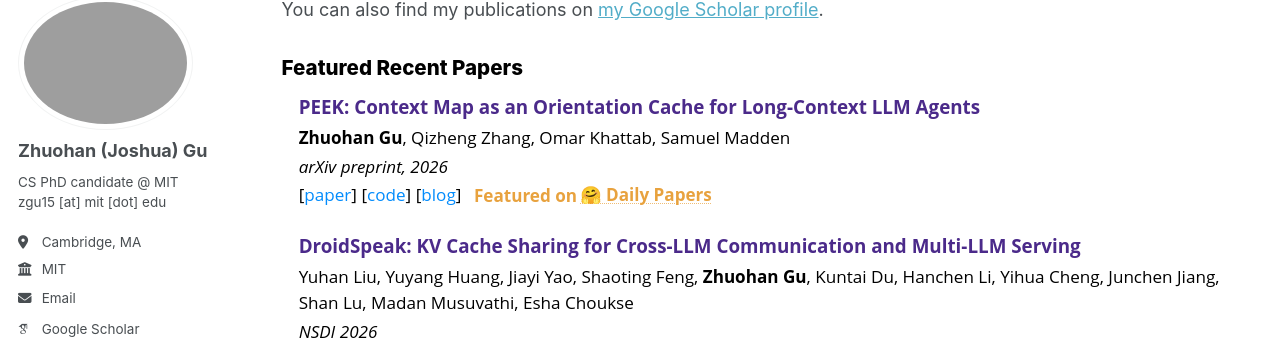
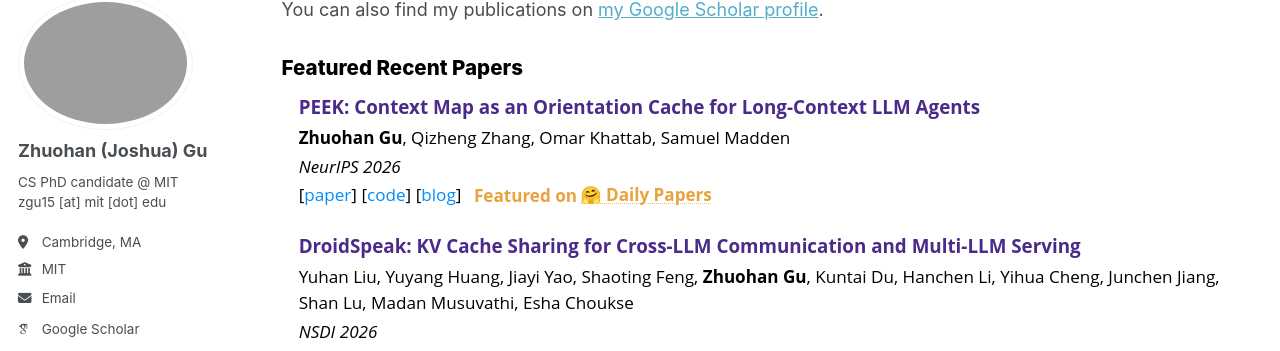
Before and after one commit to zhuohangu/zhuohangu.github.io, a Jekyll site: the page built from _pages/research.html, in a window 1280 px wide and 900 px high. Shown: the part 110-461 px from the top of the window. Built offline with Jekyll 4.4.1, drawn with Linux system fonts in a browser that asks for light colours; some web fonts are replaced.

Commit message:
neurips 2026

```diff
--- a/_pages/research.html
+++ b/_pages/research.html
@@ -85,7 +85,7 @@ author_profile: true
     <li class="cvitem">
       <div class="cvitem-title">PEEK: Context Map as an Orientation Cache for Long-Context LLM Agents</div>
       <div class="authorlist"><b class="me">Zhuohan Gu</b>, Qizheng Zhang, Omar Khattab, Samuel Madden</div>
-      <div class="venue">arXiv preprint, 2026</div>
+      <div class="venue">NeurIPS 2026</div>
       <div class="links">
         [<a href="https://arxiv.org/abs/2605.19932">paper</a>]
         [<a href="https://github.com/zhuohangu/peek">code</a>]
```
